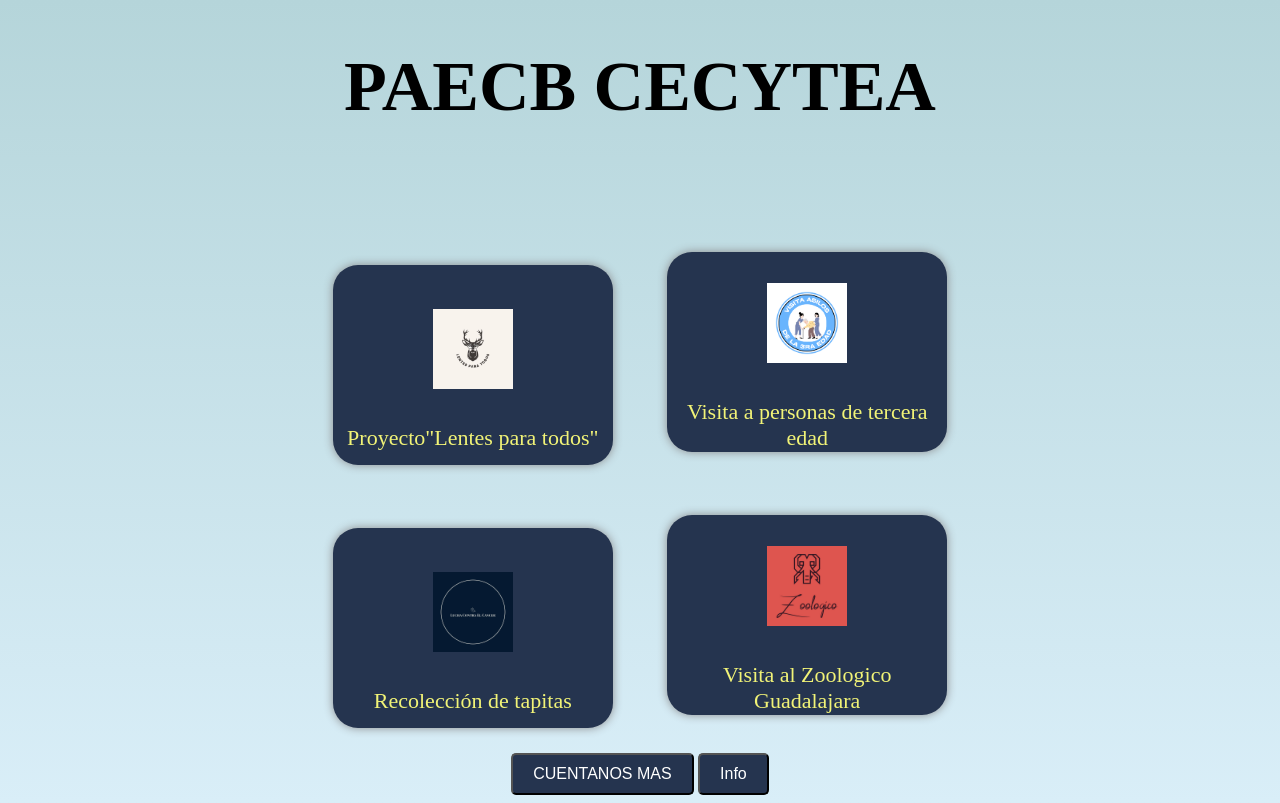
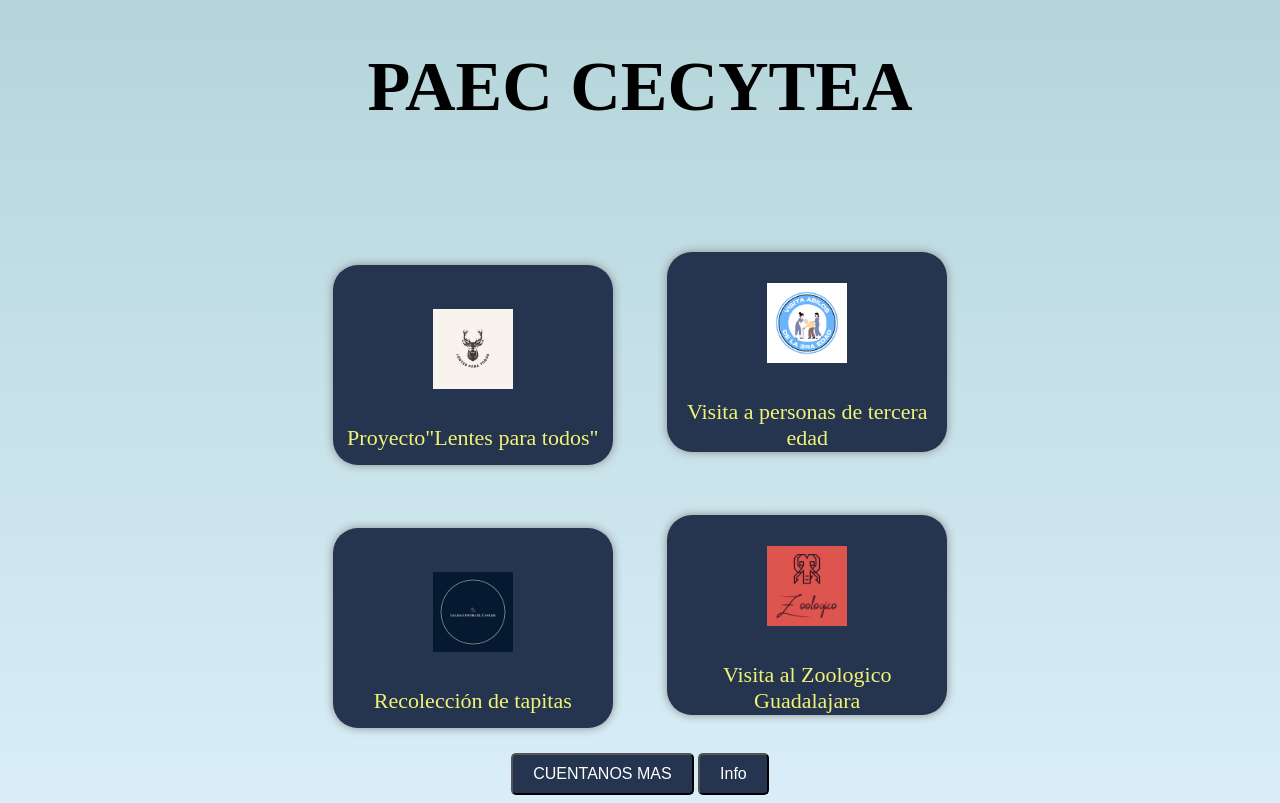
Before and after one commit to Daniela0712/pec, a plain HTML site: page index.html in a window 1280 px wide. Drawn offline with Linux system fonts and the light colour scheme.

Commit message:
index.html

```diff
--- a/index.html
+++ b/index.html
@@ -7,7 +7,7 @@
  <link rel="stylesheet" href="estilos.css">
 </head>
 <body>
-    <div class="elemento"><h1><center>PAECB CECYTEA</center></h1></div>
+    <div class="elemento"><h1><center>PAEC CECYTEA</center></h1></div>
 
  <div class="contenedor-botones">
   <button class="boton" onclick="location.href='index2.html'">
```
